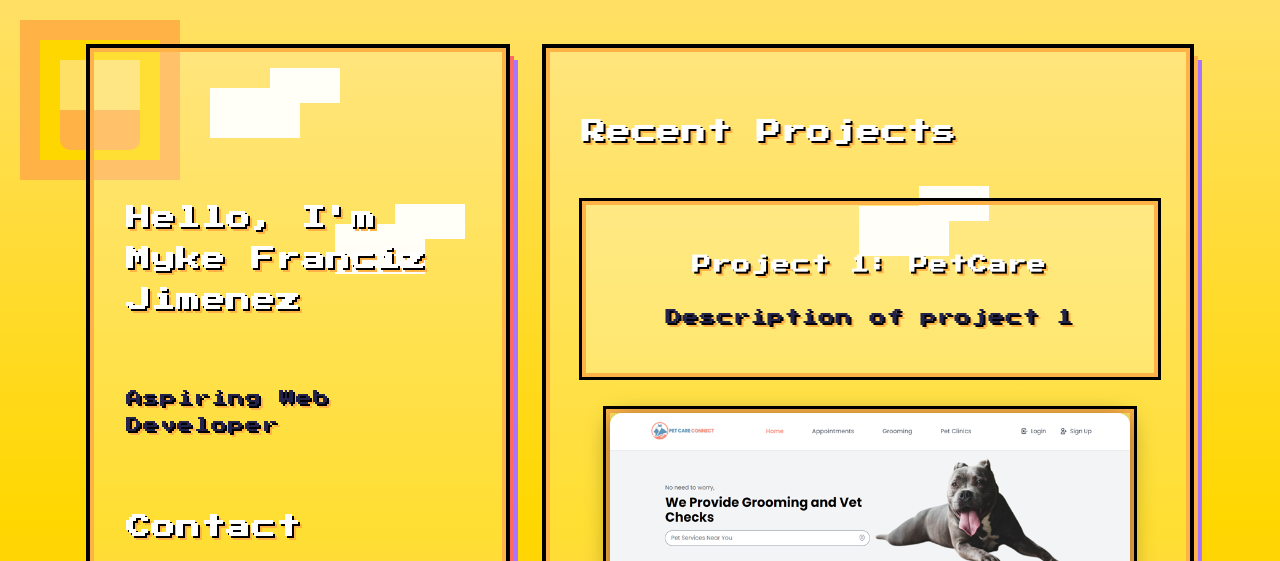
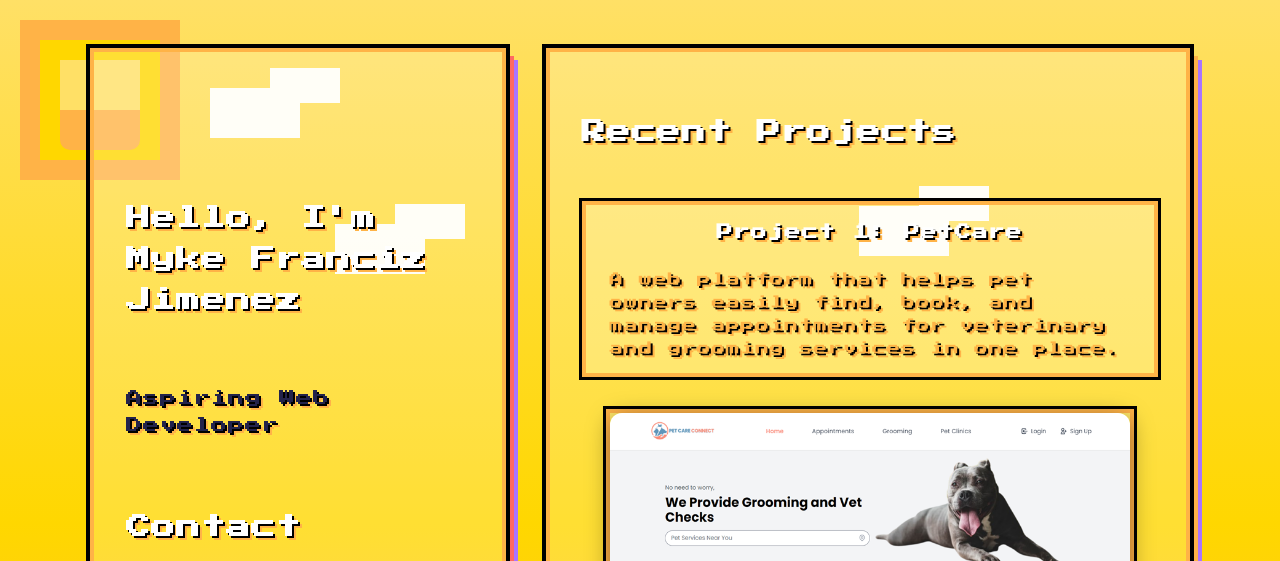
Before and after one commit to CakeyFudo/mykejimenez, a plain HTML site: page index.html in a window 1280 px wide. Shown: the top 561 px of the page. Drawn offline with Linux system fonts and the light colour scheme.

Commit message:
Changed minor mostly formatting issues in index.html and style.css created by myke

```diff
--- a/index.html
+++ b/index.html
@@ -52,8 +52,11 @@
 
           <div class="card pixel-border pixel-card"
             style="width: 100%; max-width: 520px; height: 120px; display: flex; flex-direction: column; justify-content: center; align-items: center; margin: 0;">
-            <h3 class="pixel-text" style="margin-bottom: 0.5rem;">Project 1: PetCare</h3>
-            <p class="pixel-text">Description of project 1</p>
+            <h3 class="pixel-text" style="margin-bottom: 0.5rem; font-size: 1rem;">Project 1: PetCare</h3>
+            <p class="pixel-text project-desc"
+               style="font-size: 0.85rem; color: #ffb347;">
+              A web platform that helps pet owners easily find, book, and manage appointments for veterinary and grooming services in one place.
+            </p>
           </div>
 
           <div class="card pixel-border pixel-card"
--- a/style.css
+++ b/style.css
@@ -196,6 +196,13 @@ h1, h2, h3 {
 .reveal.visible {
   opacity: 1;
   transform: none;
+}
+
+.project-desc {
+  transition: color 0.5s;
+}
+body.night-bg .project-desc {
+  color: #fff !important;
 }
 
 @media (max-width: 900px) {
```
